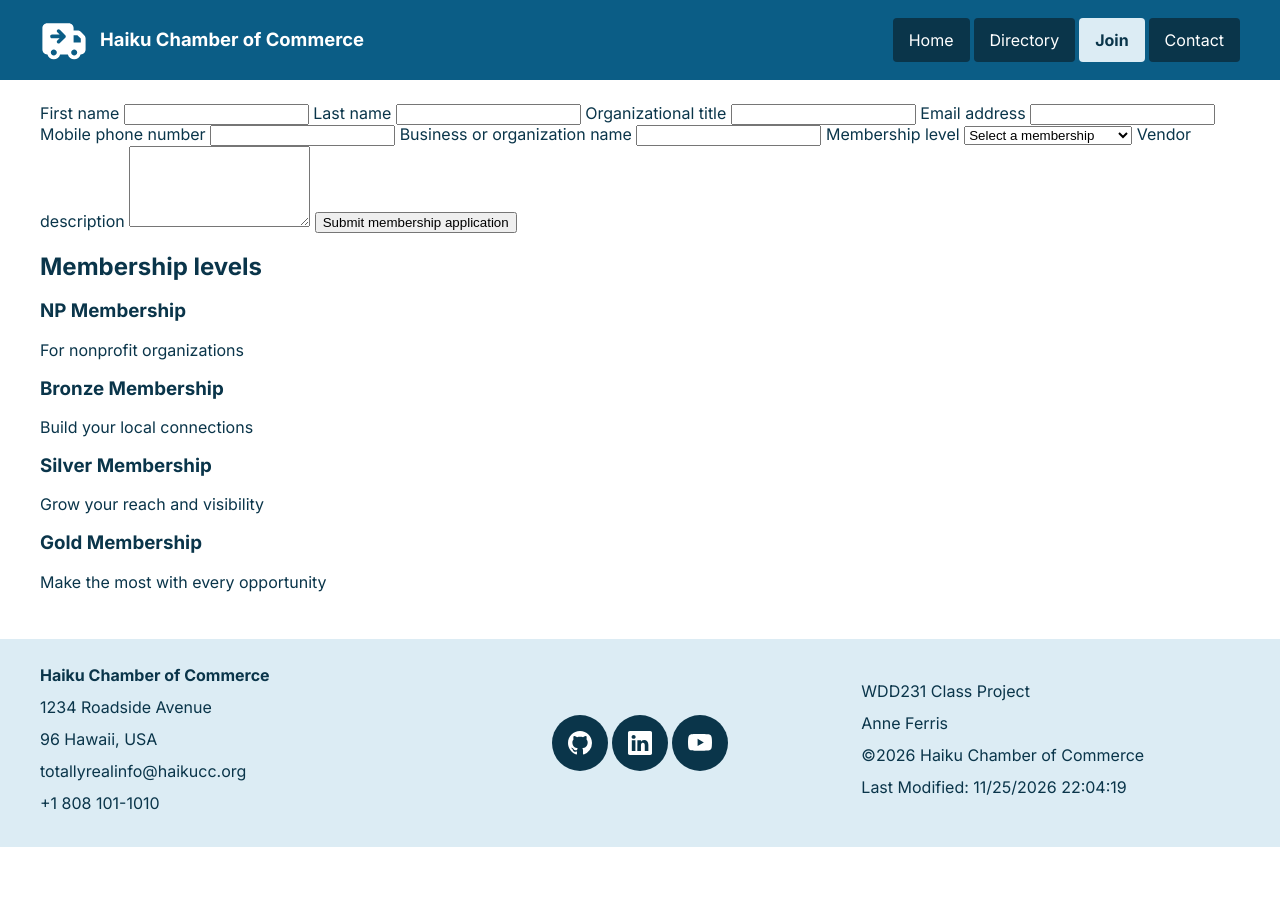
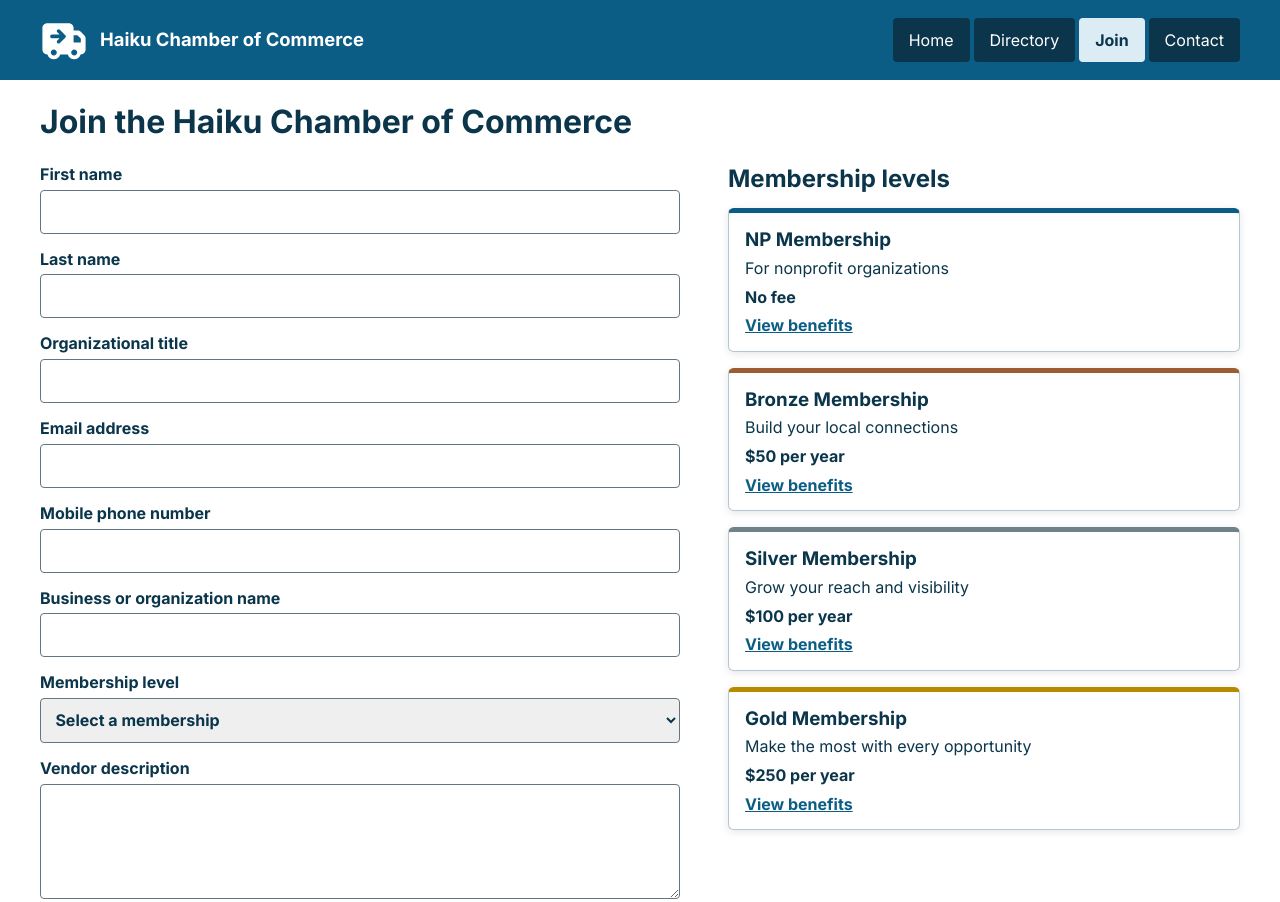
Before and after one commit to annehutchinson407-debug/wdd231, a plain HTML site: page chamber/join.html in a window 1280 px wide. Shown: the top 902 px of the page. Before the commit the page ends 847 px from the top, so only its background shows below. Drawn offline with Linux system fonts and the light colour scheme.

Commit message:
added membership cards and css styling

```diff
--- a/chamber/join.html
+++ b/chamber/join.html
@@ -6,21 +6,26 @@
     <meta name="viewport" content="width=device-width, initial-scale=1.0">
     <title>Join the Haiku Chamber of Commerce</title>
     <meta name="author" content="Anne Ferris">
-    <meta name="description" content="Apply to join the Haiku Chamber of Commerce and grow your local business network.">
+    <meta name="description"
+        content="Apply to join the Haiku Chamber of Commerce and grow your local business network.">
     <meta property="og:title" content="Join the Haiku Chamber of Commerce">
-    <meta property="og:description" content="Apply to join the Haiku Chamber of Commerce and grow your local business network.">
+    <meta property="og:description"
+        content="Apply to join the Haiku Chamber of Commerce and grow your local business network.">
     <meta property="og:url" content="https://annehutchinson407-debug.github.io/wdd231/chamber/join.html">
-    <meta property="og:image" content="https://annehutchinson407-debug.github.io/wdd231/chamber/images/haiku-hawaii.jpg">
+    <meta property="og:image"
+        content="https://annehutchinson407-debug.github.io/wdd231/chamber/images/haiku-hawaii.jpg">
     <script type="module" src="scripts/join.js"></script>
     <link rel="stylesheet" href="styles/directory-normalize.css">
     <link rel="stylesheet" href="styles/directory.css">
     <link rel="stylesheet" href="styles/directory-larger.css">
+    <link rel="stylesheet" href="styles/join.css">
     <link rel="icon" href="favicon.ico">
     <link rel="preconnect" href="https://fonts.googleapis.com">
     <link rel="preconnect" href="https://fonts.gstatic.com" crossorigin>
     <link href="https://fonts.googleapis.com/css2?family=Fira+Sans&family=Inter:wght@400;700&display=optional"
         id="google-fonts" rel="stylesheet" media="print">
-    <link rel="stylesheet" href="https://fonts.googleapis.com/css2?family=Fira+Sans&family=Inter:wght@400;700&display=swap">
+    <link rel="stylesheet"
+        href="https://fonts.googleapis.com/css2?family=Fira+Sans&family=Inter:wght@400;700&display=swap">
 </head>
 
 <body>
@@ -43,7 +48,8 @@
         </nav>
     </header>
     <main>
-        <div>
+        <h1>Join the Haiku Chamber of Commerce</h1>
+        <div class="join-layout">
             <form>
                 <label>First name
                     <input type="text" id="first-name" name="firstName" title="Enter your first name" required>
@@ -67,11 +73,11 @@
                 </label>
                 <label for="membership">Membership level
                     <select id="membership" name="membership" title="Choose a membership level" required>
-                        <option>Select a membership</option>
-                        <option>NP Membership (no fee)</option>
-                        <option>Bronze Membership</option>
-                        <option>Silver Membership</option>
-                        <option>Gold Membership</option>
+                        <option selected disabled>Select a membership</option>
+                        <option value="np">NP Membership (no fee)</option>
+                        <option value="bronze">Bronze Membership</option>
+                        <option value="silver">Silver Membership</option>
+                        <option value="gold">Gold Membership</option>
                     </select>
                 </label>
                 <label for="description">Vendor description
@@ -88,22 +94,74 @@
                     <article class="membership-card membership-np">
                         <h3>NP Membership</h3>
                         <p>For nonprofit organizations</p>
+                        <p class="membership-price">No fee</p>
+                        <a href="#np-benefits" data-dialog="np-benefits">View benefits</a>
                     </article>
                     <article class="membership-card membership-bronze">
                         <h3>Bronze Membership</h3>
                         <p>Build your local connections</p>
+                        <p class="membership-price">$50 per year</p>
+                        <a href="#bronze-benefits" data-dialog="bronze-benefits">View benefits</a>
                     </article>
                     <article class="membership-card membership-silver">
                         <h3>Silver Membership</h3>
                         <p>Grow your reach and visibility</p>
+                        <p class="membership-price">$100 per year</p>
+                        <a href="#silver-benefits" data-dialog="silver-benefits">View benefits</a>
                     </article>
                     <article class="membership-card membership-gold">
                         <h3>Gold Membership</h3>
                         <p>Make the most with every opportunity</p>
+                        <p class="membership-price">$250 per year</p>
+                        <a href="#gold-benefits" data-dialog="gold-benefits">View benefits</a>
                     </article>
                 </div>
             </aside>
         </div>
+        <dialog id="np-benefits" aria-labelledby="np-benefits-heading">
+            <h2 id="np-benefits-heading">NP Membership Benefits</h2>
+            <p>For nonprofit organizations at no cost.</p>
+            <ul>
+                <li>Access to chamber networking events</li>
+                <li>Community and nonprofit resource listings</li>
+                <li>Invitations to nonprofit training sessions</li>
+            </ul>
+            <button class="dialog-close" type="button">Close</button>
+        </dialog>
+        <dialog id="bronze-benefits" aria-labelledby="bronze-benefits-heading">
+            <h2 id="bronze-benefits-heading">Bronze Membership Benefits</h2>
+            <p>$50 per year.</p>
+            <ul>
+                <li>All NP Membership benefits</li>
+                <li>Business listing in the chamber directory</li>
+                <li>Invitations to member networking events</li>
+                <li>Discounted admission to chamber workshops</li>
+            </ul>
+            <button class="dialog-close" type="button">Close</button>
+        </dialog>
+        <dialog id="silver-benefits" aria-labelledby="silver-benefits-heading">
+            <h2 id="silver-benefits-heading">Silver Membership Benefits</h2>
+            <p>$100 per year.</p>
+            <ul>
+                <li>All Bronze Membership benefits</li>
+                <li>Discounts on chamber event registrations</li>
+                <li>One business spotlight on the chamber homepage each year</li>
+                <li>Priority access to business training sessions</li>
+            </ul>
+            <button class="dialog-close" type="button">Close</button>
+        </dialog>
+        <dialog id="gold-benefits" aria-labelledby="gold-benefits-heading">
+            <h2 id="gold-benefits-heading">Gold Membership Benefits</h2>
+            <p>$250 per year.</p>
+            <ul>
+                <li>All Silver Membership benefits</li>
+                <li>Two additional homepage business spotlights each year</li>
+                <li>Complimentary admission for two to select chamber events</li>
+                <li>Featured placement in the chamber directory</li>
+                <li>One-on-one business development consultation</li>
+            </ul>
+            <button class="dialog-close" type="button">Close</button>
+        </dialog>
     </main>
     <footer>
         <div class="footer-contact">
--- /dev/null
+++ b/chamber/styles/join.css
@@ -0,0 +1,154 @@
+:root {
+    --join-form-border-color: #627783;
+    --join-card-border-color: #b5c7d0;
+    --join-card-shadow-color: #0000001a;
+    --join-bronze-color: #9c5d32;
+    --join-silver-color: #71818a;
+    --join-gold-color: #b68b00;
+    --join-dialog-backdrop-color: #0a354acc;
+}
+
+.join-layout {
+    display: grid;
+    gap: 2rem;
+}
+
+.join-layout form {
+    display: grid;
+    gap: 1rem;
+}
+
+.join-layout form > label {
+    display: grid;
+    gap: 0.4rem;
+    font-weight: 700;
+}
+
+.join-layout input,
+.join-layout select,
+.join-layout textarea {
+    width: 100%;
+    min-height: 2.75rem;
+    padding: 0.65rem;
+    border: 1px solid var(--join-form-border-color);
+    border-radius: 0.25rem;
+    color: var(--color-dark);
+    font: inherit;
+}
+
+.join-layout textarea {
+    resize: vertical;
+}
+
+.join-layout input:focus-visible,
+.join-layout select:focus-visible,
+.join-layout textarea:focus-visible {
+    outline: 3px solid var(--color-primary);
+    outline-offset: 2px;
+}
+
+.join-layout .join-submit {
+    min-height: 3rem;
+    border: 0;
+    background-color: var(--color-primary);
+    color: var(--color-very-light);
+    font-weight: 700;
+    cursor: pointer;
+}
+
+.membership-section h2 {
+    margin: 0 0 1rem;
+}
+
+.membership-cards {
+    display: grid;
+    gap: 1rem;
+}
+
+.membership-card {
+    padding: 1rem;
+    border: 1px solid var(--join-card-border-color);
+    border-top: 0.35rem solid var(--color-primary);
+    border-radius: 0.35rem;
+    background-color: var(--color-very-light);
+    box-shadow: 0 2px 8px var(--join-card-shadow-color);
+}
+
+.membership-bronze {
+    border-top-color: var(--join-bronze-color);
+}
+
+.membership-silver {
+    border-top-color: var(--join-silver-color);
+}
+
+.membership-gold {
+    border-top-color: var(--join-gold-color);
+}
+
+.membership-card h3 {
+    margin: 0 0 0.5rem;
+}
+
+.membership-card p {
+    margin: 0 0 0.65rem;
+}
+
+.membership-card .membership-price {
+    font-weight: 700;
+}
+
+.membership-card a {
+    color: var(--color-primary);
+    font-weight: 700;
+}
+
+.membership-card a:focus-visible,
+.dialog-close:focus-visible {
+    outline: 3px solid var(--color-primary);
+    outline-offset: 3px;
+}
+
+dialog {
+    width: min(34rem, calc(100% - 2rem));
+    max-height: calc(100% - 2rem);
+    padding: 1.5rem;
+    border: 2px solid var(--color-primary);
+    border-radius: 0.5rem;
+    color: var(--color-dark);
+}
+
+dialog::backdrop {
+    background-color: var(--join-dialog-backdrop-color);
+}
+
+dialog h2 {
+    margin-top: 0;
+}
+
+dialog li {
+    margin-bottom: 0.5rem;
+}
+
+.dialog-close {
+    min-height: 2.75rem;
+    padding: 0.5rem 1rem;
+    border: 0;
+    border-radius: 0.25rem;
+    background-color: var(--color-primary);
+    color: var(--color-very-light);
+    font: inherit;
+    cursor: pointer;
+}
+
+@media screen and (min-width: 48rem) {
+    .join-layout {
+        grid-template-columns: minmax(0, 1fr) minmax(17rem, 0.8fr);
+        align-items: start;
+        gap: 3rem;
+    }
+
+    .membership-cards {
+        grid-template-columns: 1fr;
+    }
+}
```
